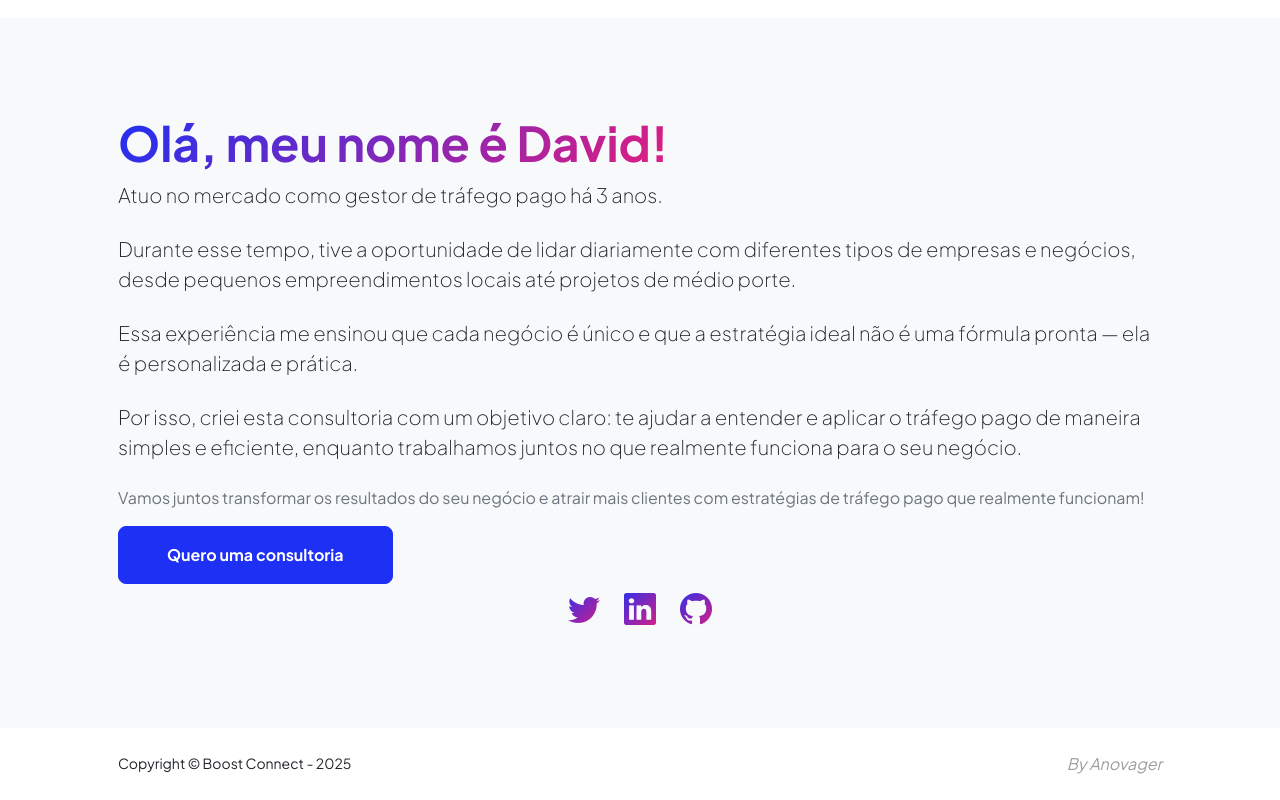
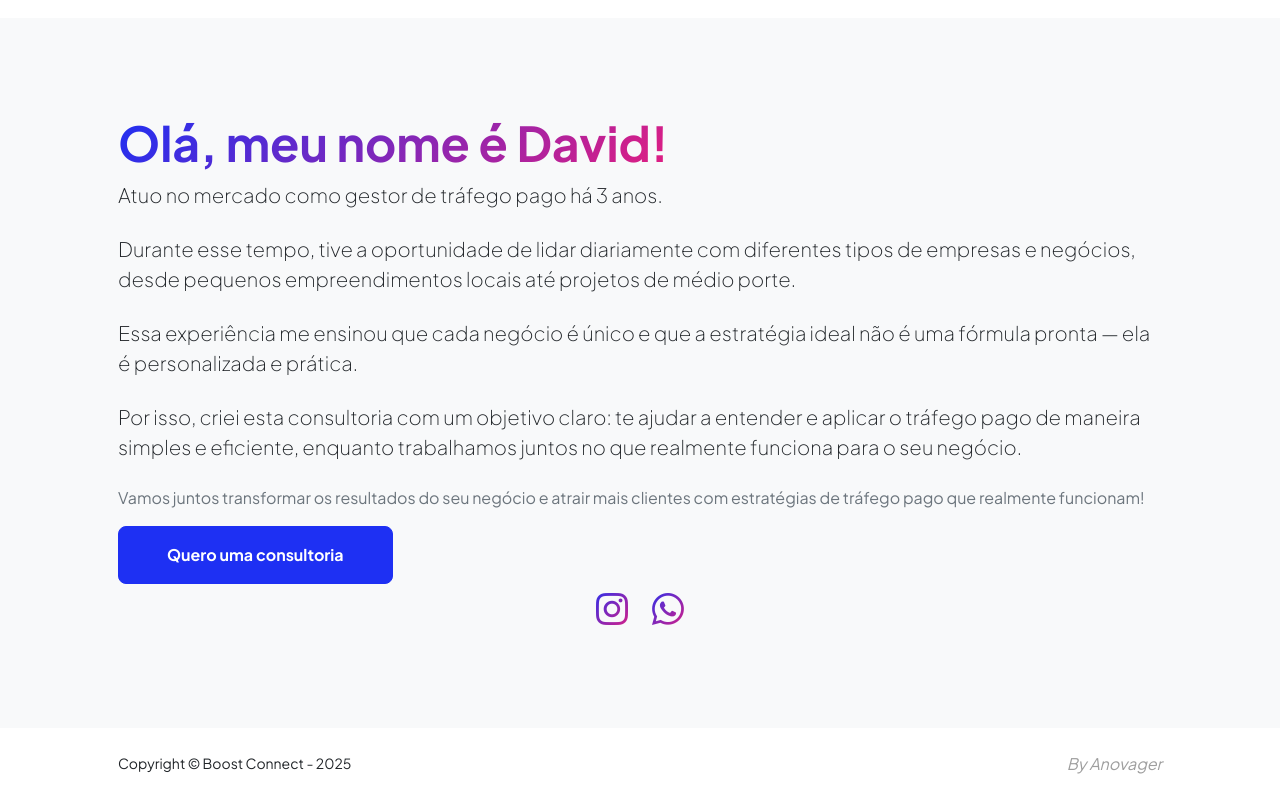
Before and after one commit to DavidPlCastro/boost-connect, a plain HTML site: page index.html in a window 1280 px wide. Shown: the part 1333-2133 px from the top of the page. Drawn offline with nearby package versions, Linux system fonts and the light colour scheme.

Commit message:
update: redes sociais

```diff
--- a/index.html
+++ b/index.html
@@ -199,9 +199,8 @@
                                 <p class="text-muted">Vamos juntos transformar os resultados do seu negócio e atrair mais clientes com estratégias de tráfego pago que realmente funcionam!</p>
                                 <a class="btn btn-primary btn-lg px-5 py-3 me-sm-3 fs-6 fw-bolder" href="consultoria.html">Quero uma consultoria</a>
                                 <div class="d-flex justify-content-center fs-2 gap-4">
-                                    <a class="text-gradient" href="#!"><i class="bi bi-twitter"></i></a>
-                                    <a class="text-gradient" href="#!"><i class="bi bi-linkedin"></i></a>
-                                    <a class="text-gradient" href="#!"><i class="bi bi-github"></i></a>
+                                    <a class="text-gradient" href="https://www.instagram.com/boost.connect"><i class="bi bi-instagram"></i></a>
+                                    <a class="text-gradient" href="https://wa.me/+5564984251535"><i class="bi bi-whatsapp"></i></a>
                                 </div>
                             </div>
                         </div>
```
